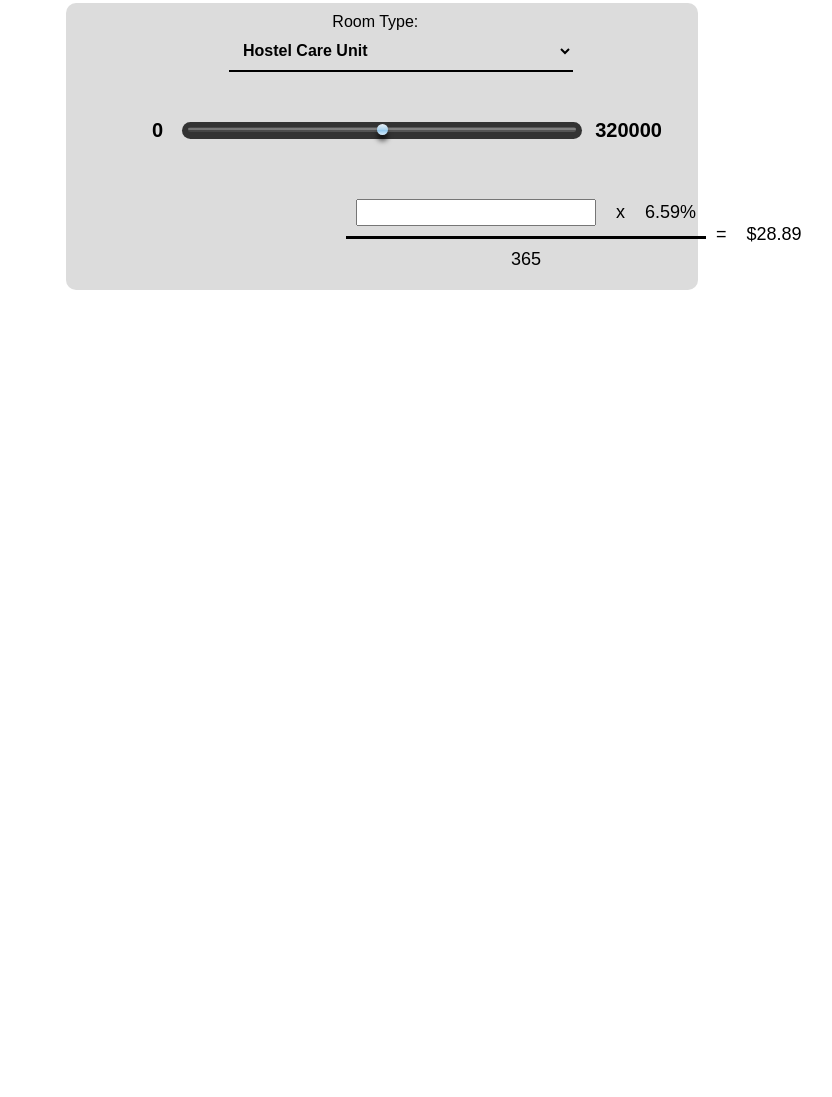
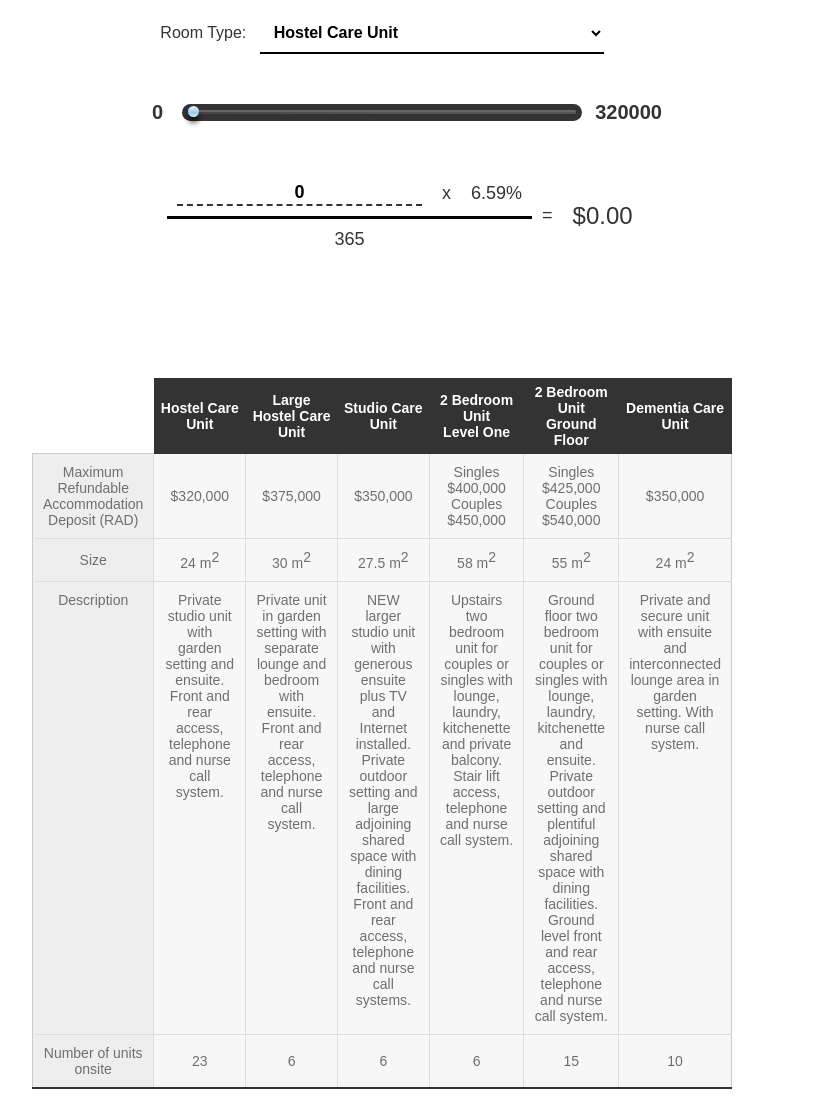
Before and after one commit to Taprolano/AbelTasman, a plain HTML site: page index.html in a window 1280 px wide. Shown: the part 595-1692 px from the top of the page, without its empty margins (258-1090 px from the left). Before the commit the page ends 893 px from the top, so only its background shows below. Drawn offline with nearby package versions, Linux system fonts and the light colour scheme.

Commit message:
cristo diooooo

```diff
--- a/index.html
+++ b/index.html
@@ -249,33 +249,101 @@
 <section ng-app="angularjs" class="calculator">
     <div ng-controller="MainCtrl">
 
-        <span>Room Type:&nbsp;&nbsp;&nbsp;<select ng-model="selectedItem" ng-options="item as item.name for item in items" ng-init="selectedItem = items[0]" data-ng-change="slide = 0"></select></span>
+        <span>Room Type:&nbsp;&nbsp;&nbsp;<select ng-model="selectedItem" ng-options="item as item.name for item in items" ng-init="selectedItem = items[0]" data-ng-change="reset()" ></select></span>
 
         <div id="slider">
-            <b class="zero">0</b> <input id="sliders" class="bar" type="range" ng-model="slide" min="0" max="{{selectedItem.value}}" value="0" data-ng-change="inputnumb = sliders" /> <b class="valor">{{selectedItem.value}}</b>
+            <b class="zero">0</b> <input id="sliders" class="bar" type="range" ng-model="slide" min="0" max="{{selectedItem.value}}" value="0" data-ng-change="appo = slide" /> <b class="valor">{{selectedItem.value}}</b>
             <span class="highlight"></span>
         </div>
 
 
         <table>
             <tr>
-                <td style="width: 140px;border-bottom: 3px solid #000000;"><input type="text" pattern="\d*" id="valoreinput" maxlength="6" ng-model="inputnumb" max="{{selectedItem.value}}"
-                                                                                  value="{{slide | isempty: 0}}" data-ng-change="appo = inputnumb"/></td>
+                <td style="width: 140px;border-bottom: 3px solid #000000;"><input type="text" restrict="[^0-9\-\s]" id="valoreinput" maxlength="6" ng-model="appo"
+                                                                                  value="{{slide | isempty: 0}}" ng-init="appo = 0" data-ng-change="slide = appo"/></td>
                 <td style="border-bottom: 3px solid #000000">x</td>
                 <td style="border-bottom: 3px solid #000000">6.59%</td>
                 <td rowspan="2">=</td>
-                <td rowspan="2" style="width: 130px;">${{slide*0.0659/365 | isempty: 0 | number:2}}</td>
+                <td rowspan="2" style="width: 130px;"><span ng-hide="appo > controls">${{slide*0.0659/365 | isempty: 0 | number:2}}</span><span class="calc-error" ng-show="appo > controls">Error</span></td>
             </tr>
             <tr>
                 <td colspan="3">365</td>
             </tr>
         </table>
-
+        <span class="error" ng-show="appo > controls">
+            The value exceed the maximum cap for this room.
+        </span>
     </div>
 </section>
 
+<br style="clear: both" /><br /><br /><br /><br /><br />
+
+<table class="compare-table">
+    <tr>
+        <th class="empty"></th>
+        <th>Hostel Care Unit</th>
+        <th>Large Hostel Care Unit</th>
+        <th>Studio Care Unit</th>
+        <th>2 Bedroom Unit<br />Level One</th>
+        <th>2 Bedroom Unit<br />Ground Floor</th>
+        <th>Dementia Care Unit</th>
+    </tr>
+    <tr>
+        <td class="category">Maximum Refundable Accommodation Deposit (RAD)</td>
+        <td>$320,000</td>
+        <td>$375,000</td>
+        <td>$350,000</td>
+        <td>Singles<br />$400,000<br />Couples<br />$450,000</td>
+        <td>Singles<br />$425,000<br />Couples<br />$540,000</td>
+        <td>$350,000</td>
+    </tr>
+    <tr>
+        <td class="category">Size</td>
+        <td>24 m<sup>2</sup></td>
+        <td>30 m<sup>2</sup></td>
+        <td>27.5 m<sup>2</sup></td>
+        <td>58 m<sup>2</sup></td>
+        <td>55 m<sup>2</sup></td>
+        <td>24 m<sup>2</sup></td>
+    </tr>
+    <tr>
+        <td class="category">Description</td>
+        <td>Private studio unit with garden setting and ensuite.
+            Front and rear access, telephone and nurse call system.
+        </td>
+        <td>Private unit in garden setting with separate lounge and bedroom with ensuite.
+            Front and rear access, telephone and nurse call system.
+        </td>
+        <td>NEW larger studio unit with generous ensuite plus TV and Internet installed.
+            Private outdoor setting and large adjoining shared space with dining facilities.
+            Front and rear access, telephone and nurse call systems.
+        </td>
+        <td>Upstairs two bedroom unit for couples or singles with lounge, laundry, kitchenette and private balcony.
+            Stair lift access, telephone and nurse call system.
+        </td>
+        <td>Ground floor two bedroom unit for couples or singles with lounge, laundry, kitchenette and ensuite.
+            Private outdoor setting and plentiful adjoining shared space with dining facilities.
+            Ground level front and rear access, telephone and nurse call system.
+        </td>
+        <td>Private and secure unit with ensuite and interconnected lounge area in garden setting.
+            With nurse call system.
+        </td>
+    </tr>
+    <tr>
+        <td class="category">Number of units onsite</td>
+        <td>23</td>
+        <td>6</td>
+        <td>6</td>
+        <td>6</td>
+        <td>15</td>
+        <td>10</td>
+    </tr>
 
 
+
+
+
+</table>
 
 
 
--- a/js.js
+++ b/js.js
@@ -20,6 +20,29 @@ app.controller('MainCtrl', function($scope) {
         { name: 'Dementia Care Unit',value: '350000'}];
 
     $scope.Math = window.Math;
+
+    var appo = 0;
+    var controls = 320000;
+
+
+    $scope.reset = function (){
+        $('#valoreinput').val('0');
+        $('#sliders').val('0');
+        $scope.appo=0;
+        $scope.slide=0;
+        if ($scope.selectedItem != undefined){
+            $scope.controls = $scope.selectedItem.value;
+        }
+    };
+
+    $('#sliders , #valoreinput').change(function(){
+        console.log("slide: " + $scope.slide);
+        console.log("appo: " + $scope.appo);
+        console.log("controls: " + $scope.controls);
+    });
+
+    $scope.reset()
+
 });
 
 app.filter('isempty', function() {
@@ -28,3 +51,29 @@ app.filter('isempty', function() {
         return replaceText;
     }
 });
+
+app.directive('restrict', function($parse) {
+    return {
+        restrict: 'A',
+        require: 'ngModel',
+        link: function(scope, iElement, iAttrs, controller) {
+            scope.$watch(iAttrs.ngModel, function(value) {
+                if (!value) {
+                    return;
+                }
+                $parse(iAttrs.ngModel).assign(scope, value.toLowerCase().replace(new RegExp(iAttrs.restrict, 'g'), '').replace(/\s+/g, '-'));
+            });
+        }
+    }
+});
+
+$('#valoreinput').each(function() {
+
+    $(this).blur(function(){
+        if(this.value == '') {
+            this.value = 0;
+            $('#sliders').val(0);
+        }
+    });
+
+});
--- a/style.css
+++ b/style.css
@@ -149,20 +149,19 @@ section a{
     display: block;
     margin: 0 auto;
     border-radius: 10px;
-    background: #dcdcdc;
     padding: 10px;
-    width: 50%;
+    color: #333333;
+    width: 600px;
 }
 
 .calculator span{
     display: block;
     margin: 0 auto;
-    width: 50%;
     text-align: center;
 }
 
 .calculator select{
-    background: #dcdcdc;
+    background: #ffffff;
     padding: 10px;
     border: 0 none;
     font-weight: bold;
@@ -219,16 +218,25 @@ section a{
     background: rgba(255, 255, 255, 0.25);
 }
 
-input[type="range"] {
+#slider input[type="range"] {
     -webkit-appearance: none;
     background-color: black;
     height: 2px;
 }
 
-input[type="range"]::-webkit-slider-thumb {
+.calculator input[type="text"] {
+    background: #ffffff;
+    border: 0 none;
+    font-weight: bold;
+    border-bottom: 2px dashed #333333;
+    outline: none;
+    text-align: center;
+}
+
+#slider input[type="range"]::-webkit-slider-thumb {
     -webkit-appearance: none;
     position: relative;
-    top: 0px;
+    top: -2px;
     z-index: 1;
     width: 11px;
     height: 11px;
@@ -258,7 +266,7 @@ input[type="range"]::-webkit-slider-thumb {
 
 
 .calculator table {
-    margin: 0 270px;
+    margin: 0 75px;
     width: 50%;
     text-align: center;
     font-size: 18px;
@@ -269,3 +277,90 @@ input[type="range"]::-webkit-slider-thumb {
 .calculator table tr td{
     padding: 10px;
 }
+
+.calculator table tr td span{
+    display: block;
+    margin: 0 auto;
+    width: auto;
+    font-size: 24px;
+    text-align: center;
+}
+
+.error{
+    background: red;
+    border-radius: 40px;
+    padding: 5px;
+    margin-bottom: 10px;
+    color: #ffffff;
+    text-shadow: 1px 1px 0 #000;
+}
+
+.calc-error{
+    color:red;
+}
+
+/* table */
+
+
+.compare-table{
+    margin: 0 auto;
+    width: 700px;
+    text-align: center;
+    border-collapse: collapse;
+    border-spacing: 0;
+    color: #6f6f6d;
+    font-size: 14px;
+    border-
+}
+
+.compare-table tr:last-child{
+    border-bottom:2px solid #333333;
+}
+
+
+.compare-table tr:nth-child(4){
+    vertical-align: top;
+}
+
+.compare-table td{
+    background: #f7f7f7;
+    border:1px solid #dedede;
+    padding: 10px;
+    width: 100px;
+}
+
+.compare-table td:hover{
+    background: #ffffff;
+    color:#000000;
+}
+
+.compare-table td.category{
+    background: #eeeeee;
+    border-left:1px solid #cccccc;
+}
+
+.compare-table td.category:hover{
+    background: #ffffff;
+}
+
+.compare-table td:last-child{
+    border-right:1px solid #cccccc;
+}
+
+.compare-table th{
+    background: #333333;
+    color:#ffffff;
+    border:1px solid #333333;
+    width: 100px;
+    padding: 5px;
+}
+.compare-table th:hover{
+    background: #3F3F3F;
+}
+
+.compare-table th.empty{
+    background: #ffffff;
+    color:#ffffff;
+    border:1px solid #ffffff;
+    border-bottom: 1px solid #cccccc;
+}
```
